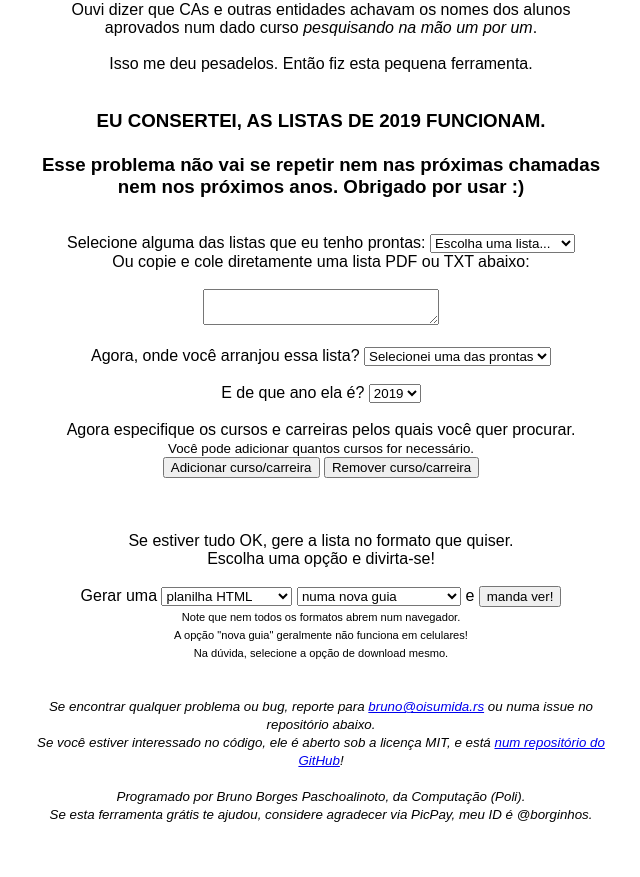
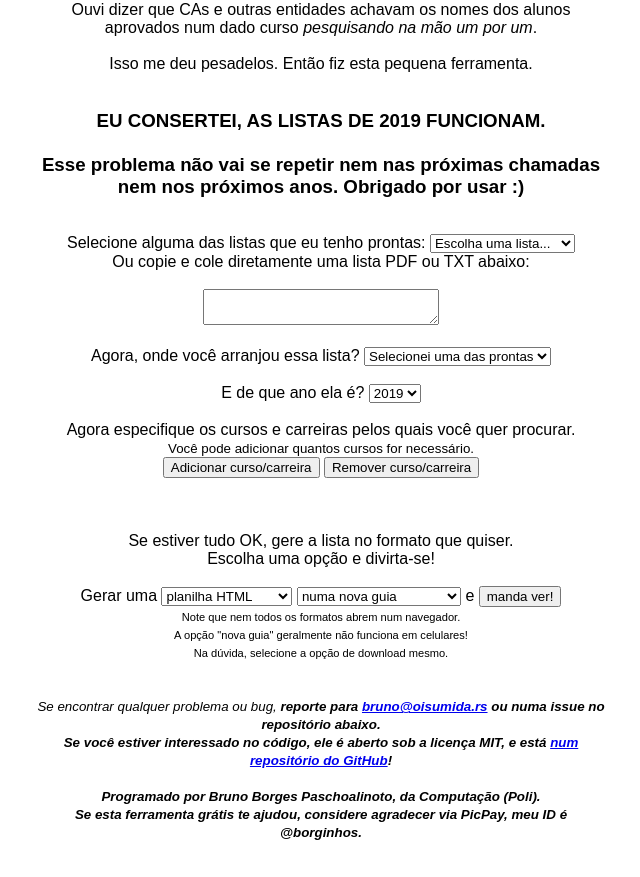
Before and after one commit to Bruno02468/lista_fuvest, a plain HTML site: page publico/index.html in a window 1280 px wide. Shown: the part 116-993 px from the top of the page, without its empty margins (319-959 px from the left). Drawn offline with Linux system fonts and the light colour scheme.

Commit message:
sdds férias

```diff
--- a/publico/index.html
+++ b/publico/index.html
@@ -81,7 +81,7 @@
         <br>
         <br>
         <small><i>
-            Se encontrar qualquer problema ou bug, reporte para
+            Se encontrar qualquer problema ou bug, <b>reporte para
             <a href="mailto:bruno@oisumida.rs">bruno@oisumida.rs</a>
             ou numa issue no repositório abaixo.<br>
             Se você estiver interessado no código, ele é aberto sob a licença
```
